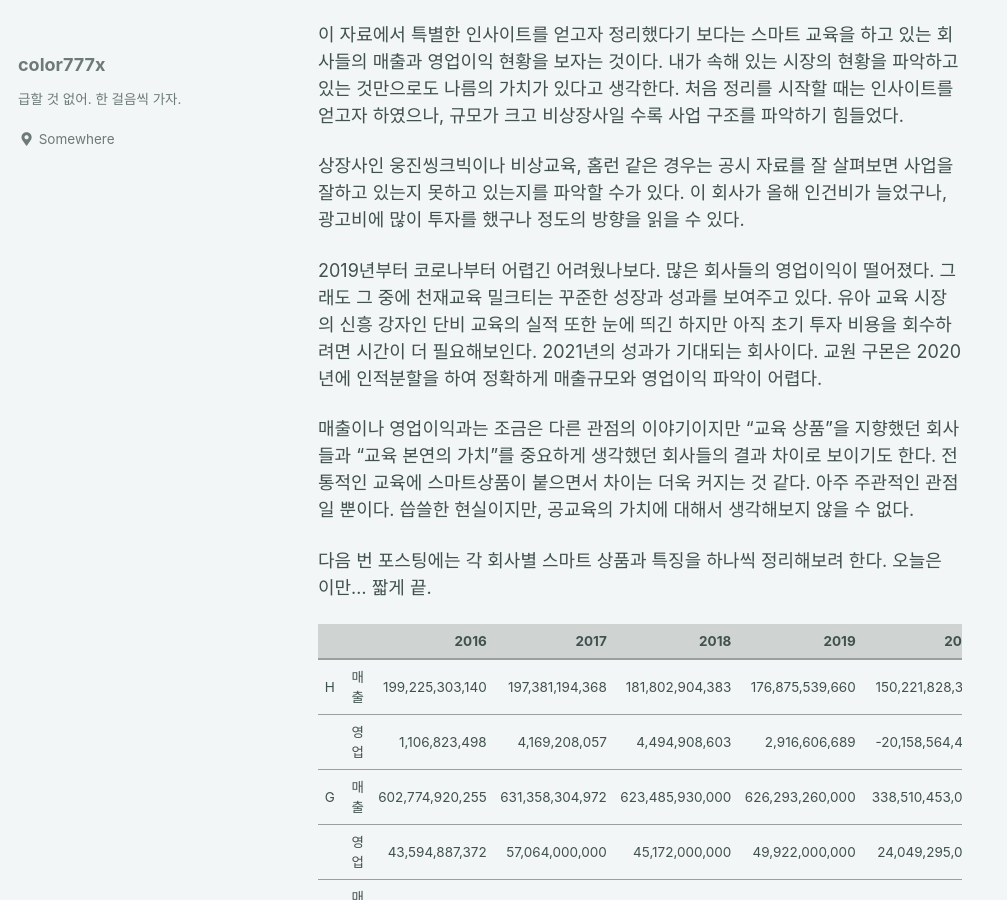
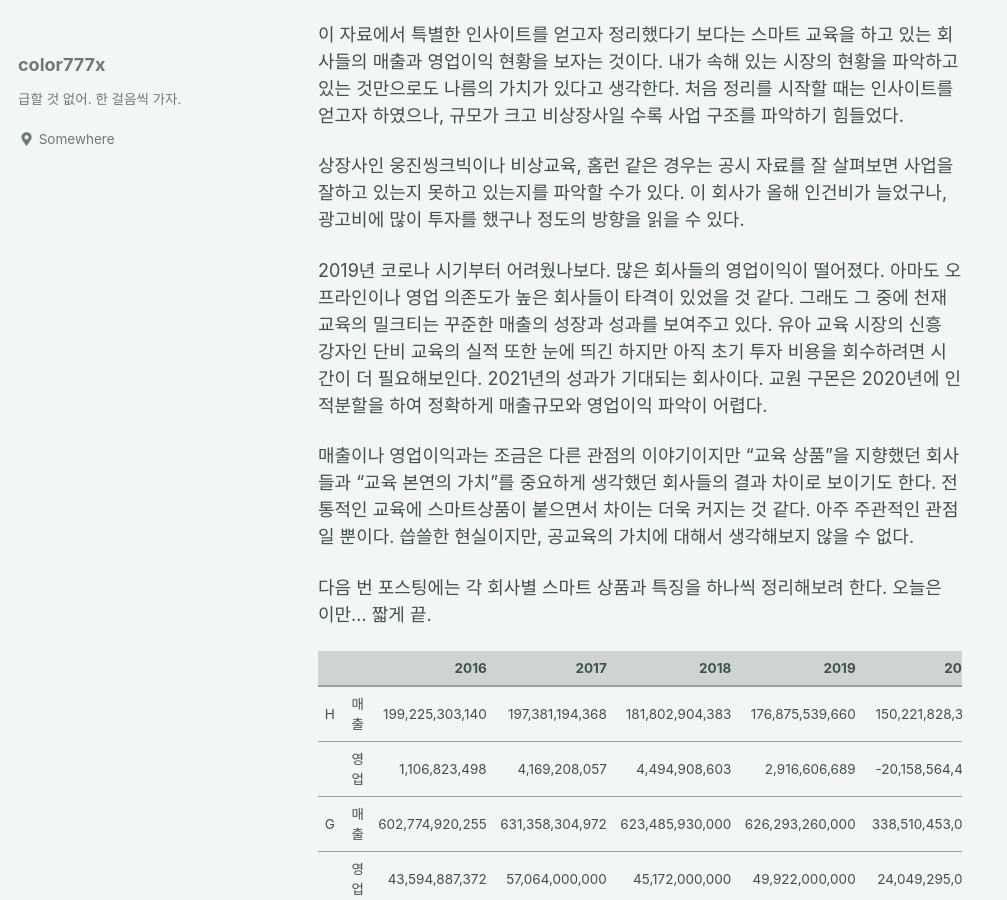
Before and after one commit to color777x/color777x.github.io, a Jekyll site: the page built from _posts/2021-06-18-EduMarket1.md, in a window 1280 px wide and 900 px high, scrolled down 1115 px. Shown: the whole window, without its empty margins (0-1007 px from the left). Built offline with Jekyll 4.4.1, drawn with Linux system fonts in a browser that asks for light colours; cached includes are drawn as plain includes.

Commit message:
교육시장내용수정

```diff
--- a/_posts/2021-06-18-EduMarket1.md
+++ b/_posts/2021-06-18-EduMarket1.md
@@ -31,7 +31,7 @@
 
 상장사인 웅진씽크빅이나 비상교육, 홈런 같은 경우는 공시 자료를 잘 살펴보면 사업을 잘하고 있는지 못하고 있는지를 파악할 수가 있다. 이 회사가 올해 인건비가 늘었구나, 광고비에 많이 투자를 했구나 정도의 방향을 읽을 수 있다.
 
-2019년부터 코로나부터 어렵긴 어려웠나보다. 많은 회사들의 영업이익이 떨어졌다. 그래도 그 중에 천재교육 밀크티는 꾸준한 성장과 성과를 보여주고 있다. 유아 교육 시장의 신흥 강자인 단비 교육의 실적 또한 눈에 띄긴 하지만 아직 초기 투자 비용을 회수하려면 시간이 더 필요해보인다. 2021년의 성과가 기대되는 회사이다. 교원 구몬은 2020년에 인적분할을 하여 정확하게 매출규모와 영업이익 파악이 어렵다.
+2019년 코로나 시기부터 어려웠나보다. 많은 회사들의 영업이익이 떨어졌다. 아마도 오프라인이나 영업 의존도가 높은 회사들이 타격이 있었을 것 같다. 그래도 그 중에 천재교육의 밀크티는 꾸준한 매출의 성장과 성과를 보여주고 있다. 유아 교육 시장의 신흥 강자인 단비 교육의 실적 또한 눈에 띄긴 하지만 아직 초기 투자 비용을 회수하려면 시간이 더 필요해보인다. 2021년의 성과가 기대되는 회사이다. 교원 구몬은 2020년에 인적분할을 하여 정확하게 매출규모와 영업이익 파악이 어렵다.
 
 매출이나 영업이익과는 조금은 다른 관점의 이야기이지만  "교육 상품"을 지향했던 회사들과 "교육 본연의 가치"를 중요하게 생각했던 회사들의 결과 차이로 보이기도 한다. 전통적인 교육에 스마트상품이 붙으면서 차이는 더욱 커지는 것 같다. 아주 주관적인 관점일 뿐이다. 씁쓸한 현실이지만, 공교육의 가치에 대해서 생각해보지 않을 수 없다.
 
```
